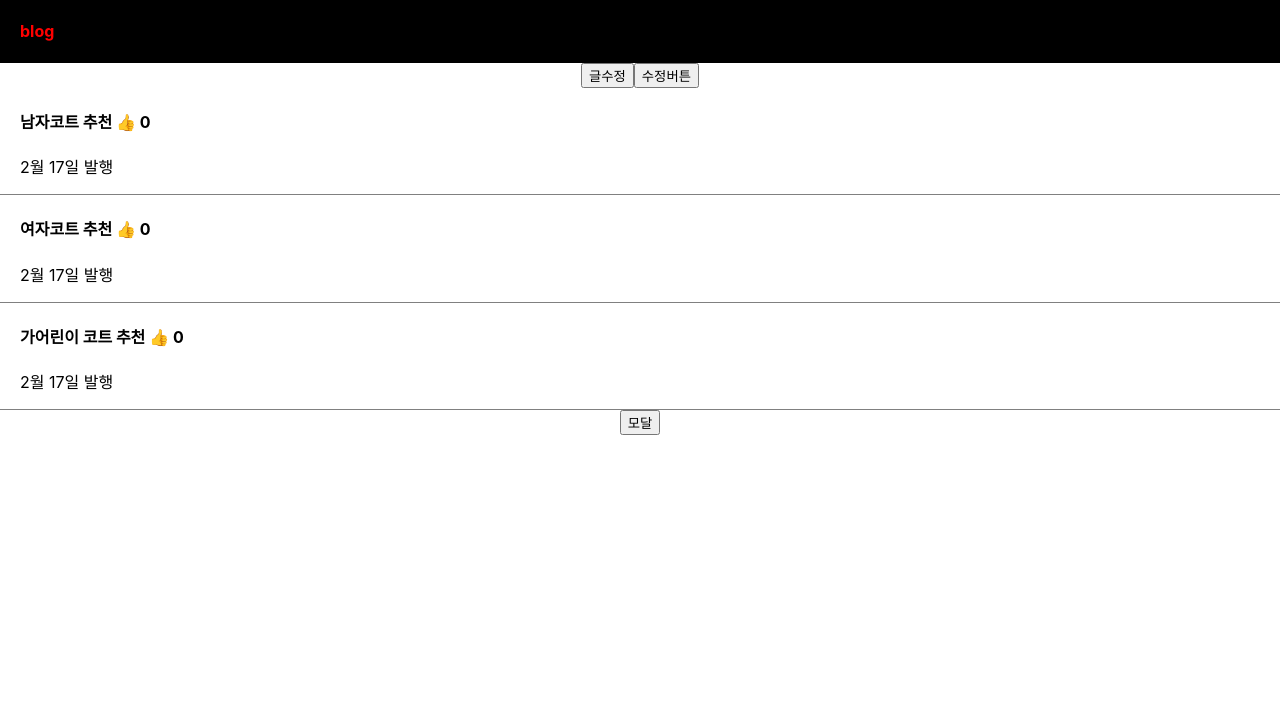
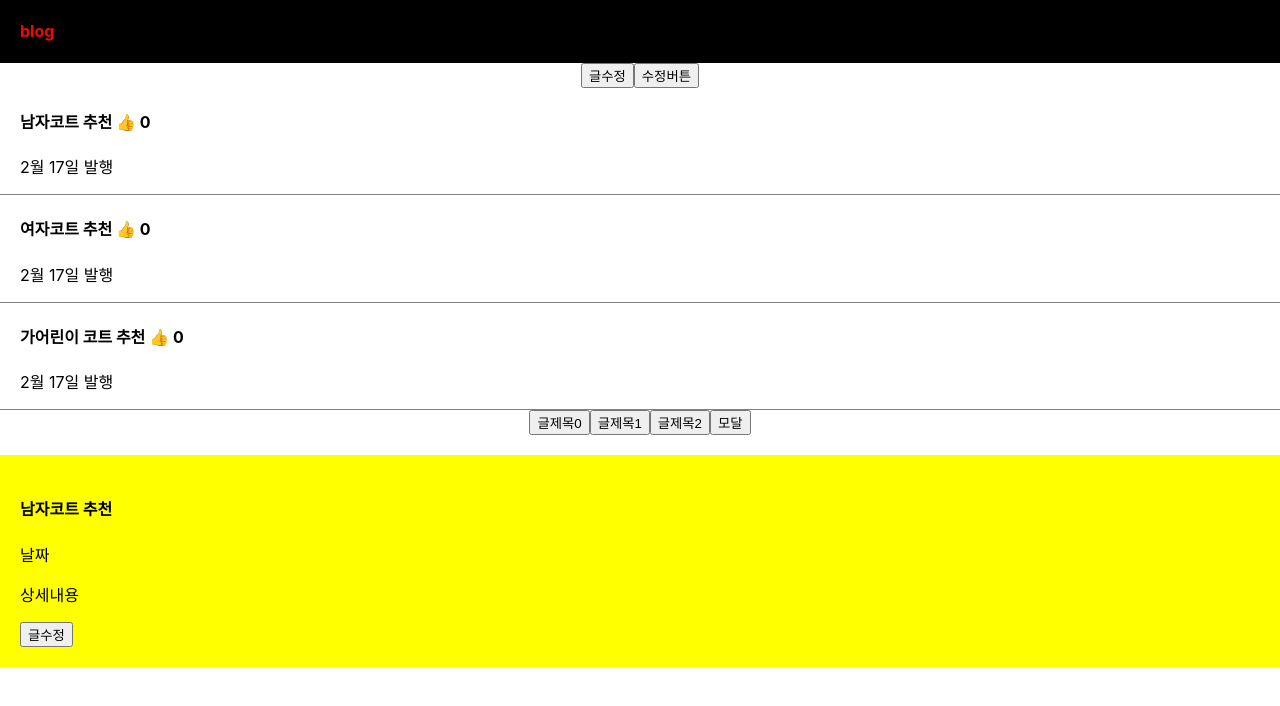
Before and after one commit to monty420420/react_apple1, a React (Create React App) app: page / in a window 1280 px wide. Both pictures are taken after a click on the button "모달". Shown: the top 706 px of the page. Built offline with nearby package versions, Linux system fonts and the light colour scheme.

Commit message:
상세페이지 응용

```diff
--- a/src/App.css
+++ b/src/App.css
@@ -5,19 +5,25 @@
 div {
   box-sizing: border-box;
 }
+
 .list {
   padding-left: 20px;
   text-align: left;
   border-bottom: 1px solid grey;
 }
+.list_name {
+  cursor: pointer;
+}
 
+h4{
+  cursor: pointer;
+}
 .modal {
   margin-top: 20px;
   padding: 20px;
   background: #eee;
   text-align: left;
 }
-
 
 .black-nav {
   display: flex;
@@ -37,7 +43,6 @@ div {
     animation: App-logo-spin infinite 20s linear;
   }
 }
-
 .App-header {
   background-color: #282c34;
   min-height: 100vh;
@@ -60,4 +65,4 @@ div {
   to {
     transform: rotate(360deg);
   }
-}
+}/*# sourceMappingURL=App.css.map */
--- a/src/App.js
+++ b/src/App.js
@@ -14,7 +14,8 @@ function App() {
   let[글제목, 글제목변경] = useState([ '남자코트 추천','여자코트 추천','가어린이 코트 추천' ]);
 
   let [따봉, 따봉변경]= useState([0,0,0]);
-  let [openModal, setOpenModal] = useState(0);
+  let [openModal, setOpenModal] = useState(true);
+  let [title, setTitle] = useState(0);
 
 
 
@@ -57,10 +58,11 @@ function App() {
          글제목.map(function(a,i){
           return(
             <div className='list' key={i}>
-                <h4>{글제목[i]} <span onClick={() => {
+                <h4 className='list_title' onClick={()=>{{setOpenModal(false)}; setTitle(i) }}
+                >{글제목[i]} <span onClick={() => {
                   let 따봉카피 = [...따봉]; //따봉카피라는 변수를 만들어 따봉을 깊은복사한다
                   따봉카피[i] = 따봉카피[i] +1; //버튼이 클릭되었을때 따봉카피배열에 1을 더한다
-                  따봉변경(따봉카피) //set에 변경된 따봉카피를저장한다
+                  따봉변경(따봉카피); //set에 변경된 따봉카피를저장한다
                 } }>👍</span> {따봉[i]}</h4>
                 <p>2월 17일 발행</p>
             </div>
@@ -68,10 +70,14 @@ function App() {
          })
       }
 
+      <button onClick={()=>{ setTitle(0)}}>글제목0</button>
+      <button onClick={()=>{ setTitle(1)}}>글제목1</button>
+      <button onClick={()=>{ setTitle(2)}}>글제목2</button>
+
       <button onClick={()=>setOpenModal(!openModal)}>모달</button>
 
       {
-        openModal == 0 ? <Modal 글제목변경props={글제목변경} 글제목props={글제목} color="yellow"/> : null/*1. openmodal이 0이면 보여주기 아니면 null처리
+        openModal == 0 ? <Modal title변경={title} 글제목변경props={글제목변경} 글제목props={글제목} color="yellow"/> : null/*1. openmodal이 0이면 보여주기 아니면 null처리
                                                                                                         2. modal컴포넌트에 props전달 */
       }
 
@@ -82,7 +88,7 @@ function App() {
 function Modal(props){
   return (
     <div className='modal' style={{background : props.color}}>
-    <h4>{props.글제목props[0]}</h4>
+    <h4>{props.글제목props[props.title변경]}</h4>
     <p>날짜</p>
     <p>상세내용</p>
     <button onClick={()=> {
```
Also changed, not shown: 1 other file (tests, documents, lock files or other folders).
